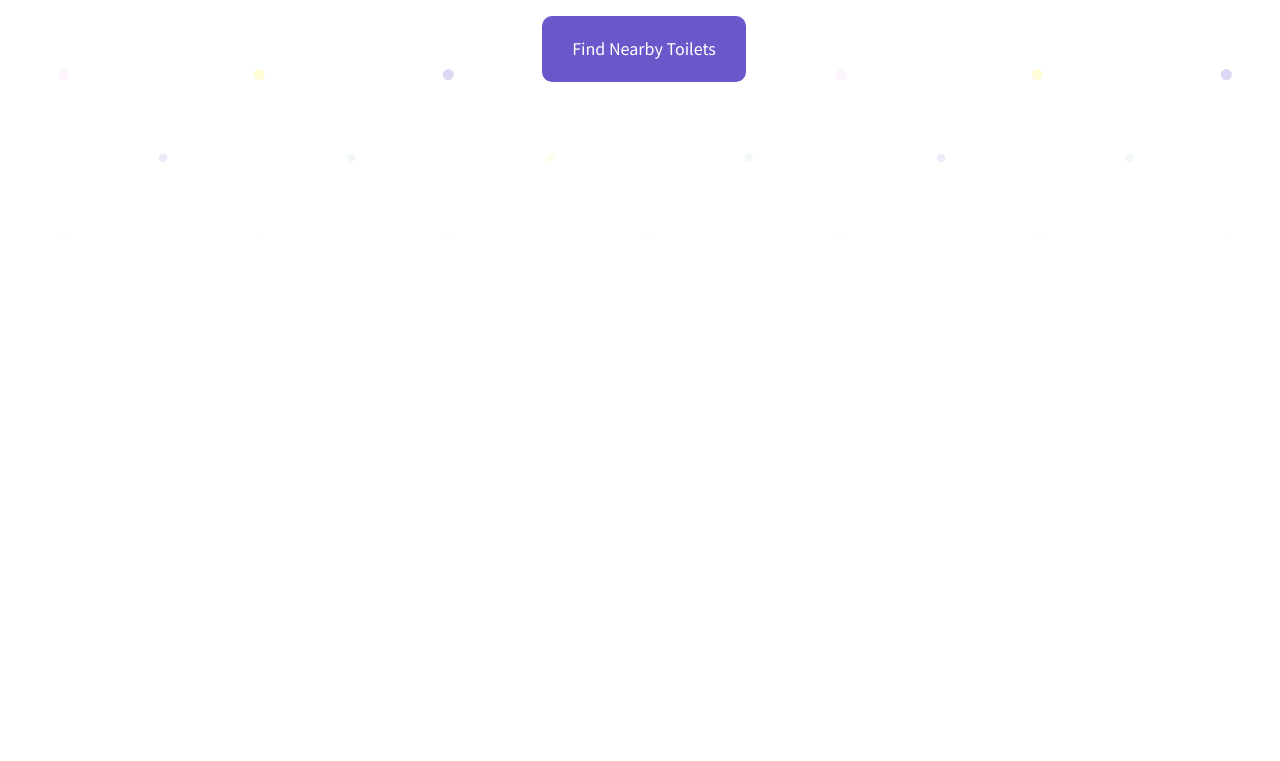
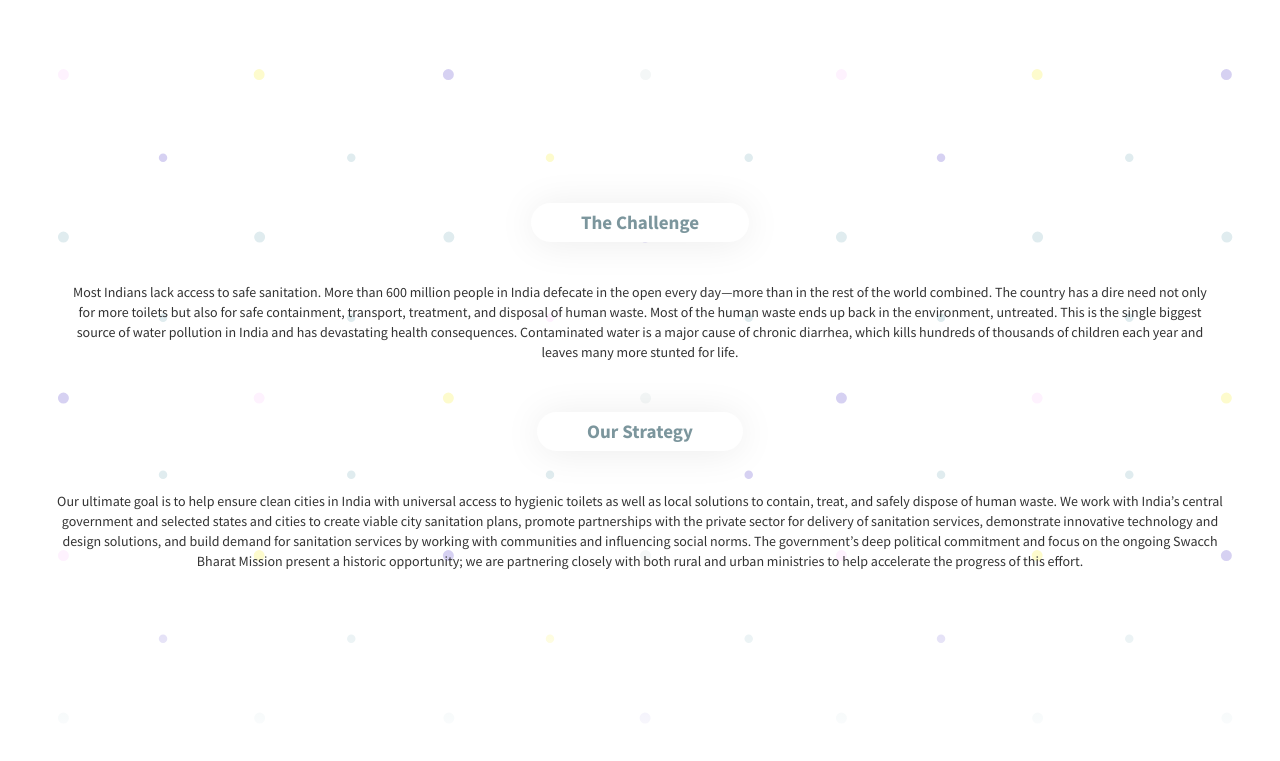
Before and after one commit to philson-philip/mini-hackathon, a plain HTML site: page index.html in a window 1280 px wide. Shown: the part 356-1117 px from the top of the page. Before the commit the page ends 800 px from the top, so only its background shows below. Drawn offline with Linux system fonts and the light colour scheme; a web font is replaced by a local one.

Commit message:
Structure created

```diff
--- a/index.html
+++ b/index.html
@@ -25,14 +25,12 @@
                                 <img class="logo" src="images/logo.png" alt="Spacehost">
                             </a>
                         </div>
-                        <!--
+
                         <div style="height: 1px;" role="main" aria-expanded="false" class="navbar-collapse collapse" id="bs">
                             <ul class="nav navbar-nav navbar-right">
-                                <li><a href="#"><span>Login</span></a></li>
-                                <li><a href="#"><span>Signup</span></a></li>
+                                <li><a href="toilets.html"><span>Toilets Nearby</span></a></li>
                             </ul>
                         </div>
-                    -->
                     </div>
                 </div>
             </div>
@@ -43,13 +41,36 @@
             <div class="row">
                 <div class="col-md-12">
                     <div class="big-title">Toilets on the go<br>Find your toilets with toilo.</div>
-                    <div class="domain-search-holder">
-                        <form id="domain-search">
-                            <span class="inline-button">
-                                <input href="toilets.html" id="search-btn" type="submit" name="submit" value="Find Nearby Toilets"/>
-                            </span>
-                        </form>
                 </div>
+            </div>
+        </div>
+    </div>
+    <div id="top-content" class="container-fluid">
+            <div class="container">
+                <div class="row">
+                    <div class="col-md-12">
+                        <div class="row-title">The Challenge</div>
+                        <div>
+                            <p>Most Indians lack access to safe sanitation. More than 600 million people in India defecate in the open every day—more than in the rest of the world combined. The country has a dire need not only for more toilets but also for safe containment, transport, treatment, and disposal of human waste. Most of the human waste ends up back in the environment, untreated. This is the single biggest source of water pollution in India and has devastating health consequences. Contaminated water is a major cause of chronic diarrhea, which kills hundreds of thousands of children each year and leaves many more stunted for life.</p>
+                        </div>
+                    </div>
+                    <div class="row">
+                            <div class="col-md-12">
+                                <div class="row-title">Our Strategy</div>
+                                <div>
+                                    <p>Our ultimate goal is to help ensure clean cities in India with universal access to hygienic toilets as well as local solutions to contain, treat, and safely dispose of human waste. We work with India’s central government and selected states and cities to create viable city sanitation plans, promote partnerships with the private sector for delivery of sanitation services, demonstrate innovative technology and design solutions, and build demand for sanitation services by working with communities and influencing social norms. The government’s deep political commitment and focus on the ongoing Swacch Bharat Mission present a historic opportunity; we are partnering closely with both rural and urban ministries to help accelerate the progress of this effort.</p>
+                                </div>
+                            </div>
+                            <!--<div class="col-md-12">
+                                <div class="arrow-button-holder">
+                                    <a href="#pricing">
+                                        <div class="arrow-icon">
+                                            <i class="sphst sphst-arrow-down"></i>
+                                        </div>
+                                        <div class="button-text">Go to plans</div>
+                                    </a>
+                                </div>
+                            </div>-->
                         </div>
                     <!--<div class="col-md-12">
                         <div class="arrow-button-holder">
@@ -64,6 +85,11 @@
                 </div>
             </div>
         </div>
+        <div id="top-content" class="container-fluid">
+                <div class="container">
+
+                </div>
+            </div>
 </div>
 
 <script src="js/jquery.min.js"></script>
```
Lines whose indentation alone changed are shown as unchanged.
